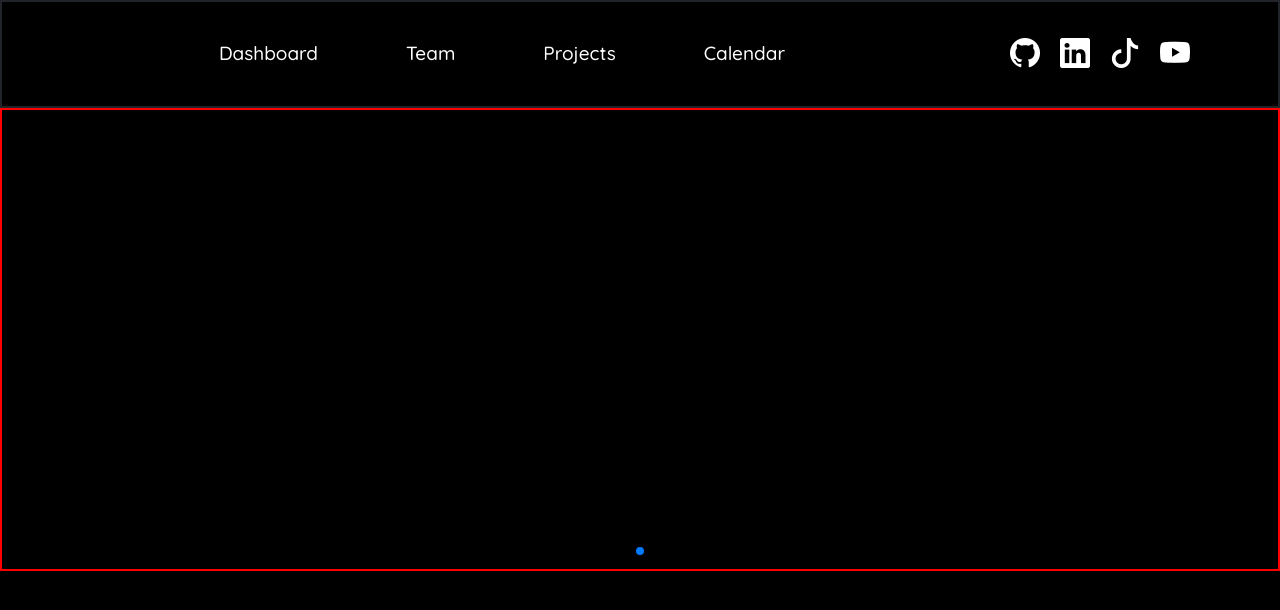
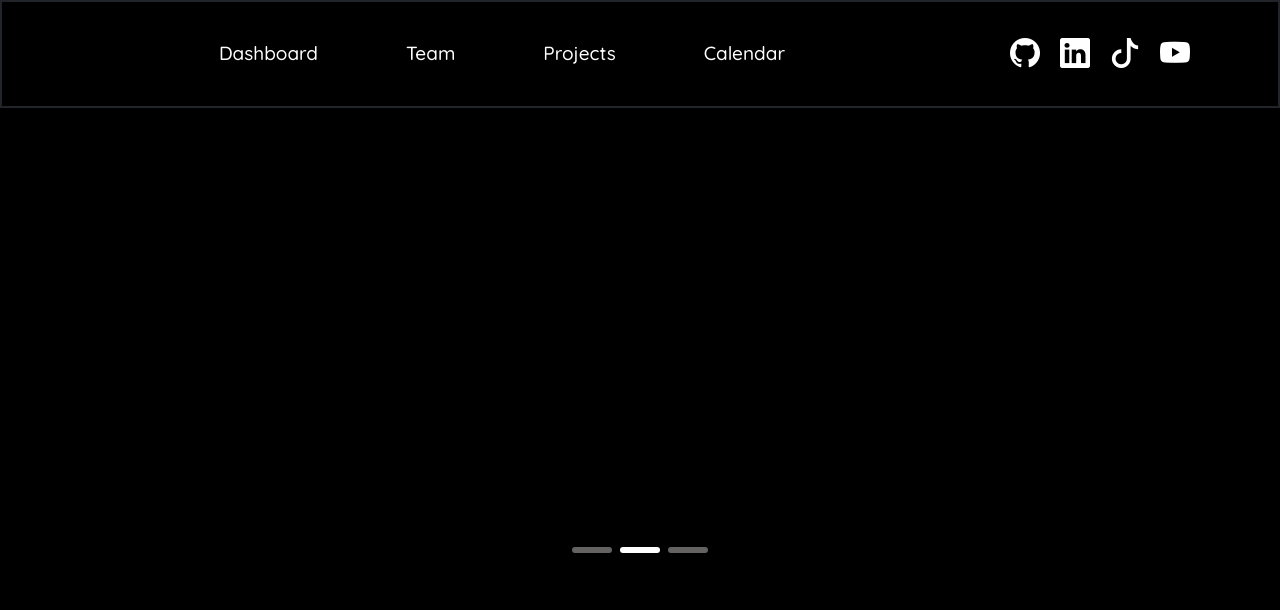
Before and after one commit to joseismaelvargas/mi-portafolio, a React (Vite) app: page / in a window 1280 px wide. Shown: the top 610 px of the page. Built offline with nearby package versions, Linux system fonts and the light colour scheme; a web font is replaced by a local one.

Commit message:
se agregaron las swiper pagination

```diff
--- a/src/components/css/carrusel.css
+++ b/src/components/css/carrusel.css
@@ -1,8 +1,22 @@
 .seccion{
     /* margin: 50px; */
-    border: solid red 2px;
+
     cursor: pointer;
 }
+.swiper-pagination-bullet {
+    background-color: #918c8c;
+    width: 40px;
+    height: 6px;
+    opacity: 0.7;
+    transition: opacity 0.3s;
+    border-radius: 0;
+    transform: rotate(-0deg);
+    border-radius: 10px;
+  }
+  .swiper-pagination-bullet-active {
+    background-color: #ffffff;
+    opacity: 1;
+  }
 .title-name{
     color: rgb(255, 255, 255);
     font-size: 2.5rem;
```
